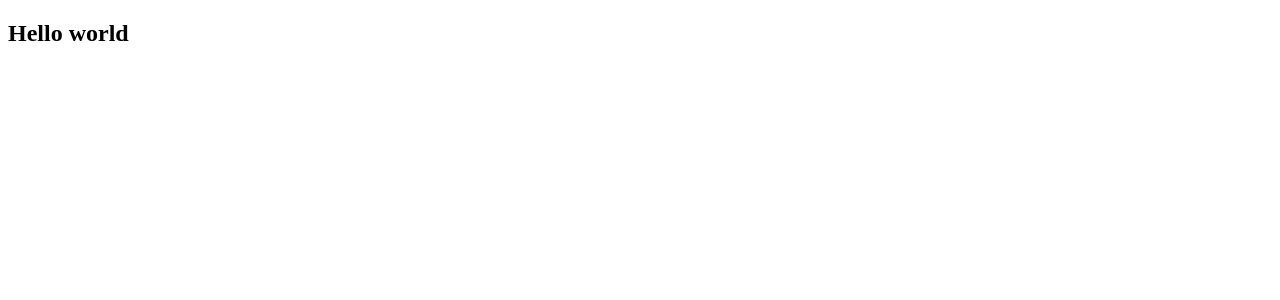
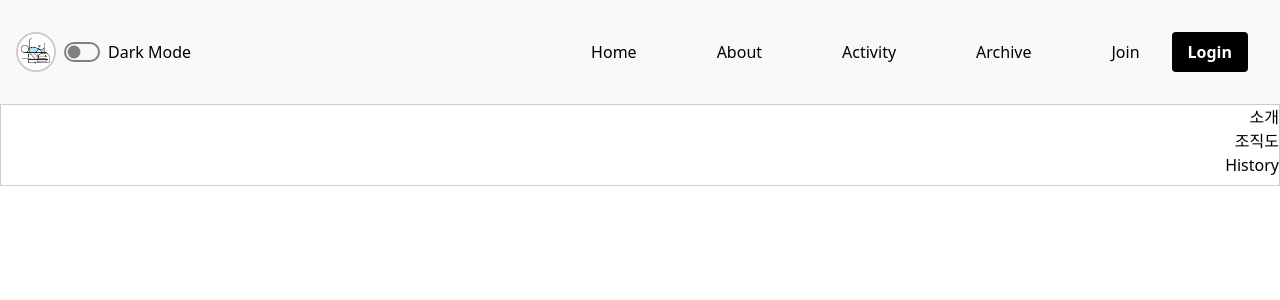
Before and after one commit to Lab-Semtle/Semtle-Web-Client, a Next.js app: page / in a window 1280 px wide. Shown: the top 300 px of the page. Built offline with nearby package versions, Linux system fonts and the light colour scheme.

Commit message:
Feat: 네비게이션 바 생성 및 개발 네비게이션 바를 추가하고 로고와 메뉴 항목, 로그인버튼을 포함하도록 구현 global css에 각종 태그의 스타일 추가 (#1)

```diff
--- a/src/app/page.tsx
+++ b/src/app/page.tsx
@@ -1,9 +1,18 @@
-import Image from "next/image";
+'use client';
+import Image from 'next/image';
+// pages/index.tsx
+import Header from '@/components/Header';
+import Navigation from '@/components/Navigation';
 
-export default function Home() {
+export default function Page() {
   return (
-    <main>
-      <h2>Hello world</h2>
-    </main>
+    <div>
+      {/* 헤더 */}
+      <Header />
+      {/* 내비게이션 */}
+      <Navigation />
+      {/* 본문 */}
+
+    </div>
   );
 }
--- a/src/components/Header.tsx
+++ b/src/components/Header.tsx
@@ -0,0 +1,10 @@
+'use client';
+
+
+export default function Header() {
+  return (
+    <header>
+
+    </header>
+  );
+}
--- a/src/components/Navigation.tsx
+++ b/src/components/Navigation.tsx
@@ -0,0 +1,69 @@
+'use client';
+
+import { useState } from 'react';
+import Link from 'next/link';
+
+export default function Navigation() {
+  const [isDropdownOpen, setIsDropdownOpen] = useState(false);
+
+  const handleMouseEnter = () => {
+    setIsDropdownOpen(true);
+  };
+
+  const handleMouseLeave = () => {
+    setIsDropdownOpen(false);
+  };
+
+  return (
+    <nav
+      className="nav-container"
+      onMouseEnter={handleMouseEnter}
+      onMouseLeave={handleMouseLeave}
+    >
+      <ul className="nav-list">
+        <li className="logoContainer">
+          <img src="/semtle_logo_square.jpg" alt="Logo" className="logoImage" />
+          <label className="modeToggle">
+            <input role="switch" type="checkbox" />
+            <span>Dark Mode</span>
+          </label>
+        </li>
+
+        <li>
+          <Link href="/">Home</Link>
+        </li>
+        <li>
+          <Link href="/about">About</Link>
+        </li>
+        <li>
+          <Link href="/services">Activity</Link>
+        </li>
+        <li>
+          <Link href="/contact">Archive</Link>
+        </li>
+        <li>
+          <Link href="/">Join</Link>
+        </li>
+        <li>
+          <button className="btn-login">Login</button>
+        </li>
+      </ul>
+      {/* 드롭다운 메뉴 */}
+      <div className={`nav-dropdown ${isDropdownOpen ? 'open' : ''}`}>
+        <ul>
+          <li>
+            <Link href="/service1">소개</Link>
+
+            {/* 링크 추가*/}
+          </li>
+          <li>
+            <Link href="/service2">조직도</Link>
+          </li>
+          <li>
+            <Link href="/service3">History</Link>
+          </li>
+        </ul>
+      </div>
+    </nav>
+  );
+}
--- a/src/styles/global.css
+++ b/src/styles/global.css
@@ -0,0 +1,146 @@
+@tailwind base;
+@tailwind components;
+@tailwind utilities;
+
+.logoContainer {
+  position: absolute; /* 로고를 내비게이션 바의 왼쪽 끝으로 배치 */
+  left: 1rem; /* 왼쪽 여백 */
+  top: 50%; /* 부모 요소 높이의 50% */
+  transform: translateY(-50%); /* 수직 중앙 정렬 */
+  display: flex;
+  align-items: center;
+  justify-content: center;
+}
+
+.logoImage {
+  width: 2.5rem; /* 로고 크기 */
+  height: 2.5rem;
+  object-fit: cover; /* 이미지 비율 유지 */
+  border-radius: 50%; /* 동그라미 모양 */
+  border: 2px solid #ccc; /* 테두리 추가 */
+  background-color: #fff; /* 경계선과 구분되게 배경색 설정 */
+}
+
+.nav-container {
+  width: 100%;
+  background-color: #f8f9fa;
+  position: sticky;
+  top: 4rem;
+  border-bottom: 1px solid #ccc;
+  padding: 1rem;
+}
+
+.nav-list {
+  list-style: none;
+  margin: 0;
+  padding: 1rem;
+  display: flex;
+  gap: 5rem;
+  justify-content: flex-end;
+}
+.nav-list li:last-child {
+  margin-left: -3rem;
+}
+.nav-dropdown {
+  position: absolute;
+  top: 100%;
+  right: 0; /* 부모의 오른쪽 끝에 맞춤 */
+  width: 100%; /* 드롭다운 크기를 내용에 맞게 조정 */
+  background-color: #fff;
+  border: 1px solid #ccc;
+  z-index: 1001;
+  overflow: hidden;
+  max-height: 0px; /* 기본 높이 */
+  transition: max-height 0.5s ease; /* 부드러운 애니메이션 효과 */
+  text-align: right; /* 내부 텍스트를 오른쪽 정렬 */
+  gap: 3rem;
+}
+
+.nav-dropdown.open {
+  max-height: 300px; /* 드롭다운이 열릴 때 */
+}
+
+.nav-dropdown ul {
+  list-style: none;
+  margin: 0;
+  padding: 0;
+  margin-bottom: 0.5rem;
+  display: block; /* 수직 정렬 */
+  text-align: right; /* 리스트 항목 오른쪽 정렬 */
+}
+.nav-dropdown Link {
+  text-decoration: none;
+  color: #000;
+  margin-right: 0;
+  padding: 0.5rem 1rem; /* 링크 내부 여백 */
+  margin: 0.25rem; /* 링크 간 외부 여백 */
+  display: inline-block; /* 블록 처리 */
+}
+
+.nav-list li {
+  display: flex; /* 내부 요소를 플렉스 컨테이너로 만듦 */
+  align-items: center; /* 세로 중앙 정렬 */
+}
+
+.btn-login {
+  background-color: black; /* 버튼 배경색 */
+  color: white; /* 텍스트 색상 */
+  border: none; /* 테두리 제거 */
+  border-radius: 4px; /* 둥근 모서리 */
+  padding: 0.5rem 1rem; /* 버튼 여백 */
+  font-size: 1rem; /* 버튼 텍스트 크기 */
+  font-weight: bold; /* 글씨 굵게 */
+  cursor: pointer; /* 클릭 커서 */
+  transition: background-color 0.3s ease; /* 배경색 전환 효과 */
+}
+
+.btn-login:hover {
+  background-color: #333; /* 마우스를 올리면 밝아짐 */
+}
+/* ---------- Toggle 관련 스타일 ---------- */
+.modeToggle {
+  display: flex;
+  align-items: center;
+  margin-left: 0.5rem;
+  margin-right: 0.5rem;
+}
+
+.modeToggle span {
+  margin-left: 0.5rem;
+}
+
+[type='checkbox'] {
+  appearance: none;
+  position: relative;
+  border: max(2px, 0.1em) solid gray;
+  border-radius: 1.25em;
+  width: 2.25em;
+  height: 1.25em;
+}
+[type='checkbox']::before {
+  content: '';
+  position: absolute;
+  left: 0;
+  width: 1em;
+  height: 1em;
+  border-radius: 50%;
+  transform: scale(0.8);
+  background-color: gray;
+  transition: left 250ms linear;
+}
+
+[type='checkbox']:checked::before {
+  background-color: white;
+  left: 1rem;
+}
+[type='checkbox']:checked {
+  background-color: black;
+  border-color: gray;
+}
+
+[type="checkbox"]:focus-visible {
+  outline-offset: max(2px, 0.1em);
+  outline: max(2px, 0.1em) solid tomato;
+}
+
+/* ---------- Toggle 관련 스타일 ---------- */
```
Also changed, not shown: public/semtle_logo_line.png (added), public/semtle_logo_square.jpg (added).
